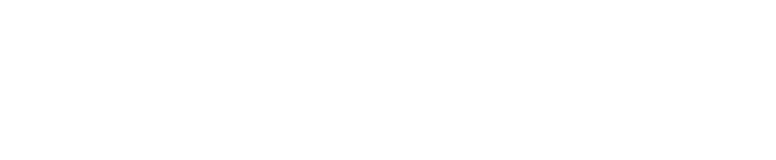
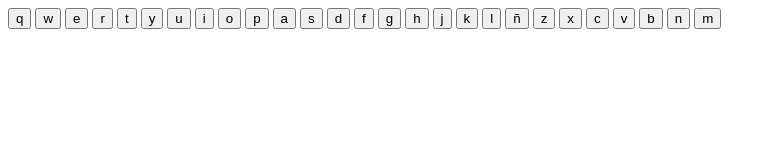
Before and after one commit to MrMau25/Teclado-13.03.2026, a plain HTML site: page index.html in a window 1280 px wide. Shown: the whole page, without its empty margins (0-776 px from the left). Drawn offline with Linux system fonts and the light colour scheme.

Commit message:
Update index.html

```diff
--- a/index.html
+++ b/index.html
@@ -7,6 +7,34 @@
     <title>Flexbox</title>
 </head>
 <body>
-
+    <section>
+        <button class="botones">q</button>
+        <button class="botones">w</button>
+        <button class="botones">e</button>
+        <button class="botones">r</button>
+        <button class="botones">t</button>
+        <button class="botones">y</button>
+        <button class="botones">u</button>
+        <button class="botones">i</button>
+        <button class="botones">o</button>
+        <button class="botones">p</button>
+        <button class="botones">a</button>
+        <button class="botones">s</button>
+        <button class="botones">d</button>
+        <button class="botones">f</button>
+        <button class="botones">g</button>
+        <button class="botones">h</button>
+        <button class="botones">j</button>
+        <button class="botones">k</button>
+        <button class="botones">l</button>
+        <button class="botones">ñ</button>
+        <button class="botones">z</button>
+        <button class="botones">x</button>
+        <button class="botones">c</button>
+        <button class="botones">v</button>
+        <button class="botones">b</button>
+        <button class="botones">n</button>
+        <button class="botones">m</button>
+    </section>
 </body>
 </html>
```
